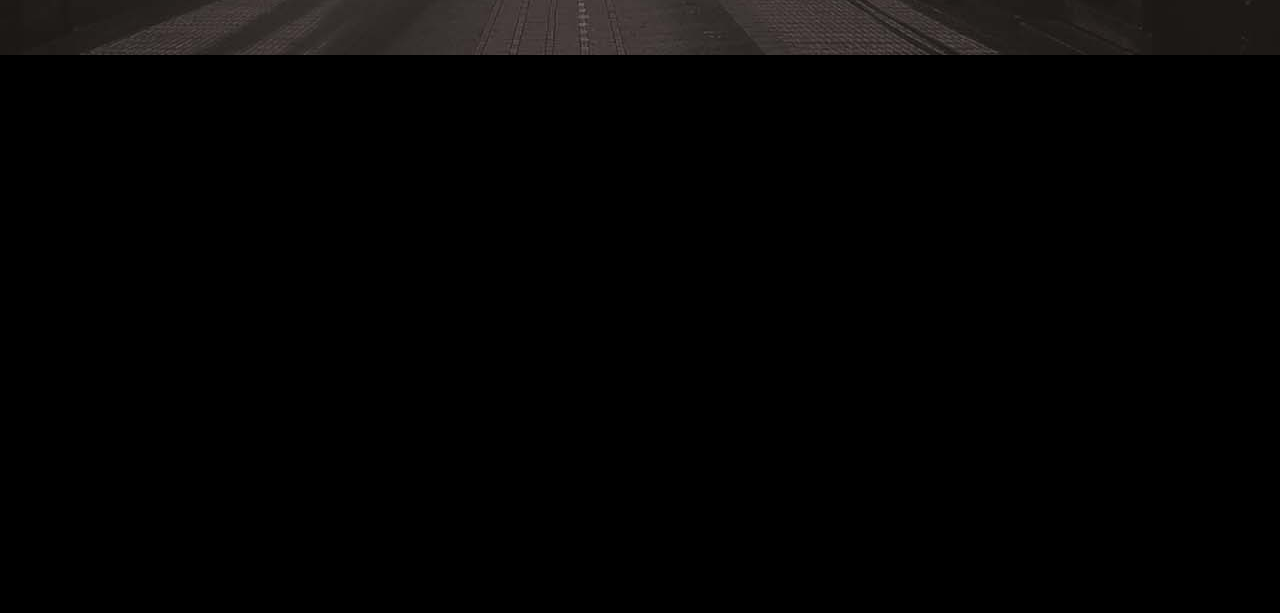
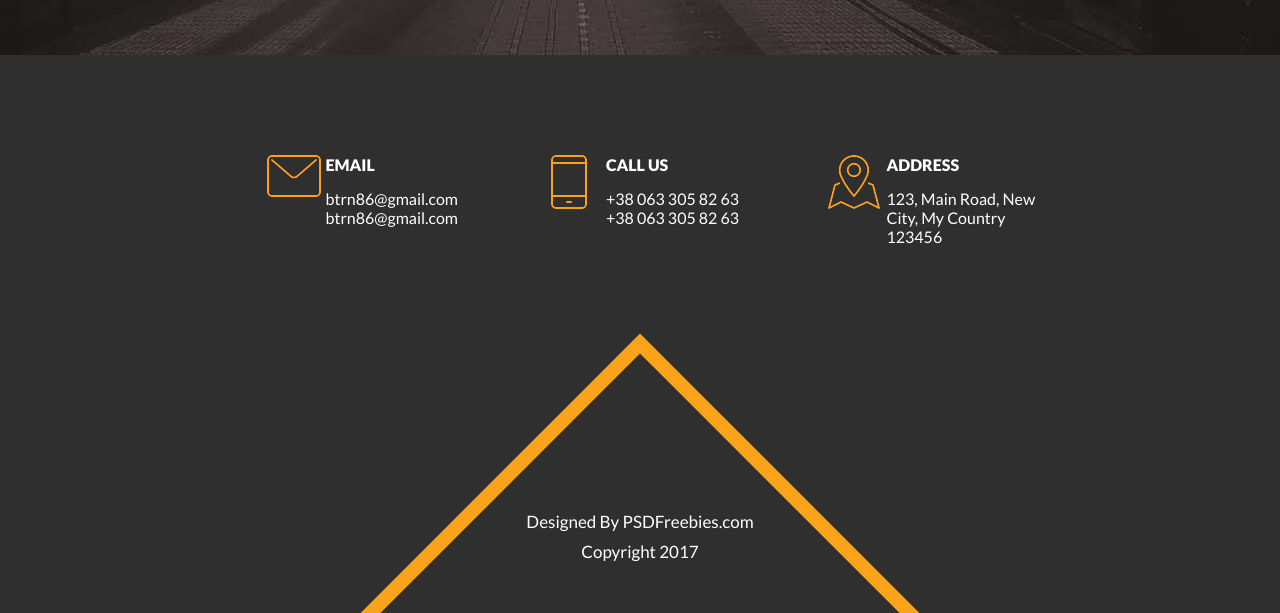
Before and after one commit to batar-btr/Businesses-and-Agencies-Website, a website: page app/index.html in a window 1280 px wide. Shown: the part 6975-7588 px from the top of the page. Before the commit the page ends 7030 px from the top, so only its background shows below. Drawn offline with nearby package versions, Linux system fonts and the light colour scheme.

Commit message:
add ninth section

```diff
--- a/app/index.html
+++ b/app/index.html
@@ -158,6 +158,30 @@ Ut enim ad minim veniam, quis nostrud exercitation ullamco laboris nisi ut</p>
                 <li><i class="fa fa-dribbble" aria-hidden="true"></i></li>
             </ul>
         </section>
+        <section class="ninth-section">
+            <ul>
+                <li>
+                    <h6>Email</h6>
+                    <p>btrn86@gmail.com</p>
+                    <p>btrn86@gmail.com</p>
+                </li>
+                <li>
+                    <h6>Call us</h6>
+                    <p>+38 063 305 82 63</p>
+                    <p>+38 063 305 82 63</p>
+
+                </li>
+                <li>
+                    <h6>Address</h6>
+                    <p>123, Main Road, New City, My Country 123456</p>
+
+                </li>
+            </ul>
+            <div class="copyright">
+                <p>Designed By PSDFreebies.com</p>
+                <p>Copyright 2017</p>
+            </div>
+        </section>
     </div>
     <script src="libs/jquery/dist/jquery.min.js"></script>
 </body>
--- /dev/null
+++ b/app/sass/_ninth-section.sass
@@ -0,0 +1,48 @@
+.ninth-section
+    padding: 100px 215px 358px
+    background-color: #2f2f2f
+    text-align: center
+    color: white
+    position: relative
+    overflow: hidden
+    ul
+        font-size: 0
+        li
+            display: inline-block
+            width: 20.5%
+            padding-left: 12.5%
+            height: 100px
+            font-size: 16px
+            text-align: left
+            vertical-align: top
+            &:first-of-type
+                background: url('../img/mail.png') 21% top no-repeat
+            &:nth-of-type(2)
+                background: url('../img/phone.png') 21% top no-repeat
+            &:last-of-type
+                background: url('../img/map.png') 21% top no-repeat
+
+            h6
+                text-transform: uppercase
+                font-family: Lato Black
+                padding-bottom: 15px
+    .copyright
+        font-size: 1.7em
+        line-height: 30px
+        position: absolute
+        bottom: 0
+        left: 0
+        right: 0
+        padding-bottom: 46px
+        &::after
+            content: ""
+            position: absolute
+            display: inline-block
+            box-sizing: border-box
+            width: 480px
+            height: 480px
+            border: 14px solid $orange
+            margin-left: -240px
+            bottom: 0
+            transform: rotate(45deg)
+            margin-bottom: -300px
--- a/app/sass/global.sass
+++ b/app/sass/global.sass
@@ -8,4 +8,5 @@
 @import sixth-section
 @import seventh-section
 @import eighth-section
+@import ninth-section
 @import media
```
Also changed, not shown: app/css/global.css, app/img/mail.png (added), app/img/map.png (added), app/img/phone.png (added).
